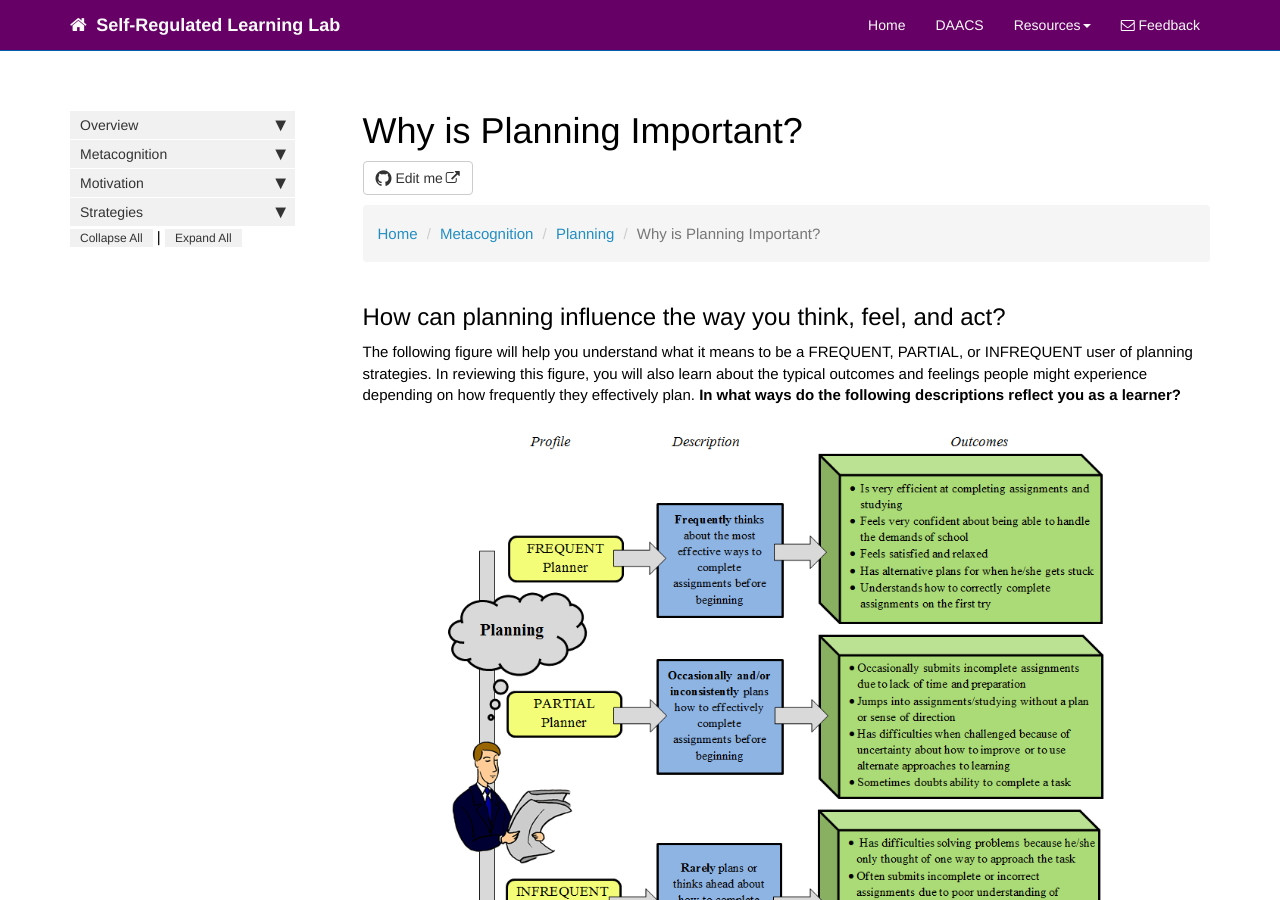
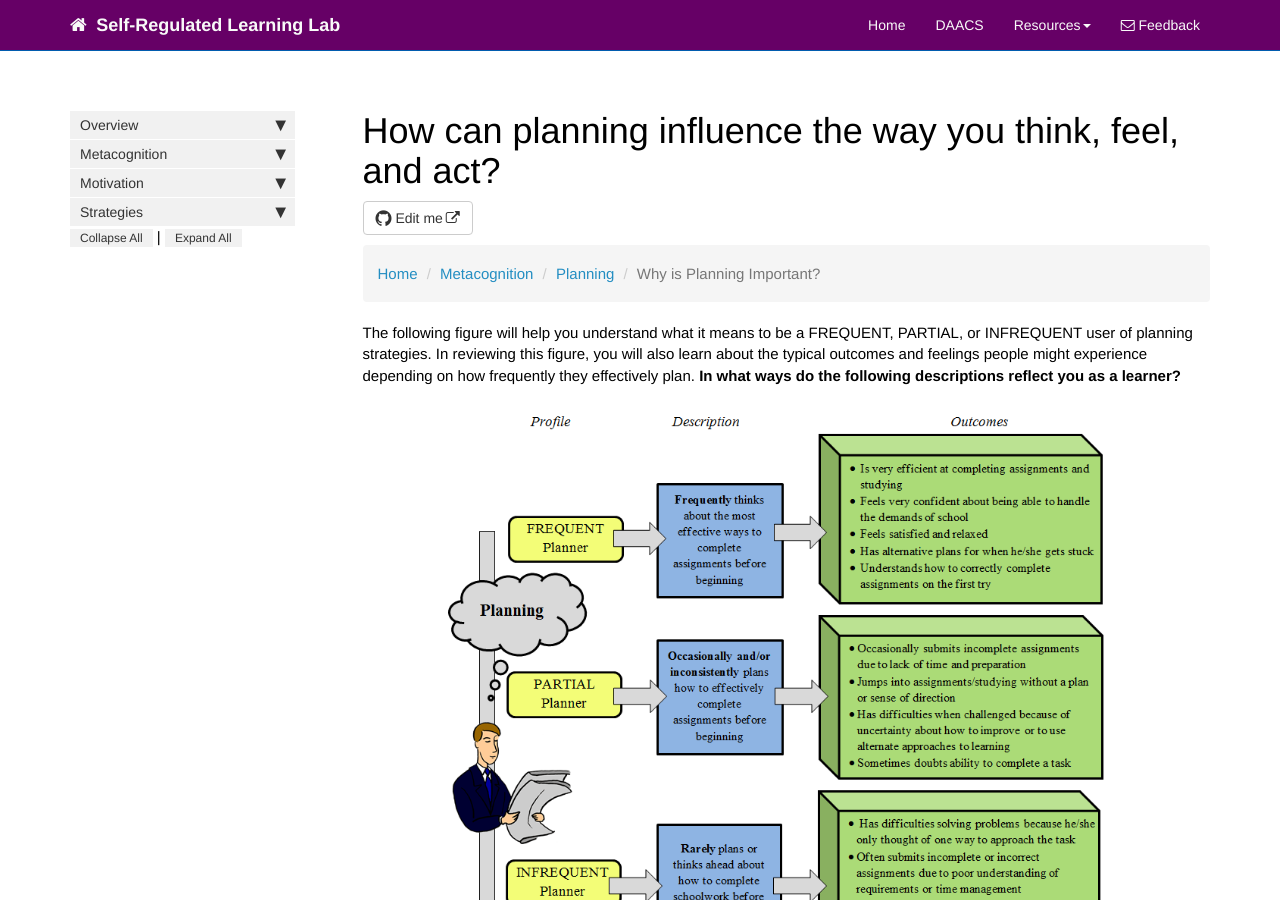
Before and after one commit to dfranklin02/SRL, a Jekyll site: the page built from docs/pages/metacognition/metacognition_planning_importance.md, in a window 1280 px wide and 900 px high. Built offline with Jekyll 4.4.1, drawn with Linux system fonts in a browser that asks for light colours; nearby versions of some CDN libraries; comment, search, counter and statistics services are not loaded; part of the change alters nothing that is shown.

Commit message:
Update metacognition_planning_importance.md

```diff
--- a/docs/pages/metacognition/metacognition_planning_importance.md
+++ b/docs/pages/metacognition/metacognition_planning_importance.md
@@ -1,5 +1,5 @@
 ---
-title: Why is Planning Important?
+title: How can planning  influence the way you think, feel, and act?
 keywords:
 tags:
 sidebar: mydoc_sidebar
@@ -15,8 +15,6 @@ toc: false
     <li class="active">Why is Planning Important?</li>
 </ul>
 
-## How can planning  influence the way you think, feel, and act?
-
 The following figure will help you understand what it means to be a FREQUENT, PARTIAL, or INFREQUENT user of planning strategies. In reviewing this figure, you will also learn about the typical outcomes and feelings people might experience depending on how frequently they effectively plan. **In what ways do the following descriptions reflect you as a learner?**
 
 <center><img src='images/Planning-LEARN.PNG' alt='Planning Influence' /></center>
```
